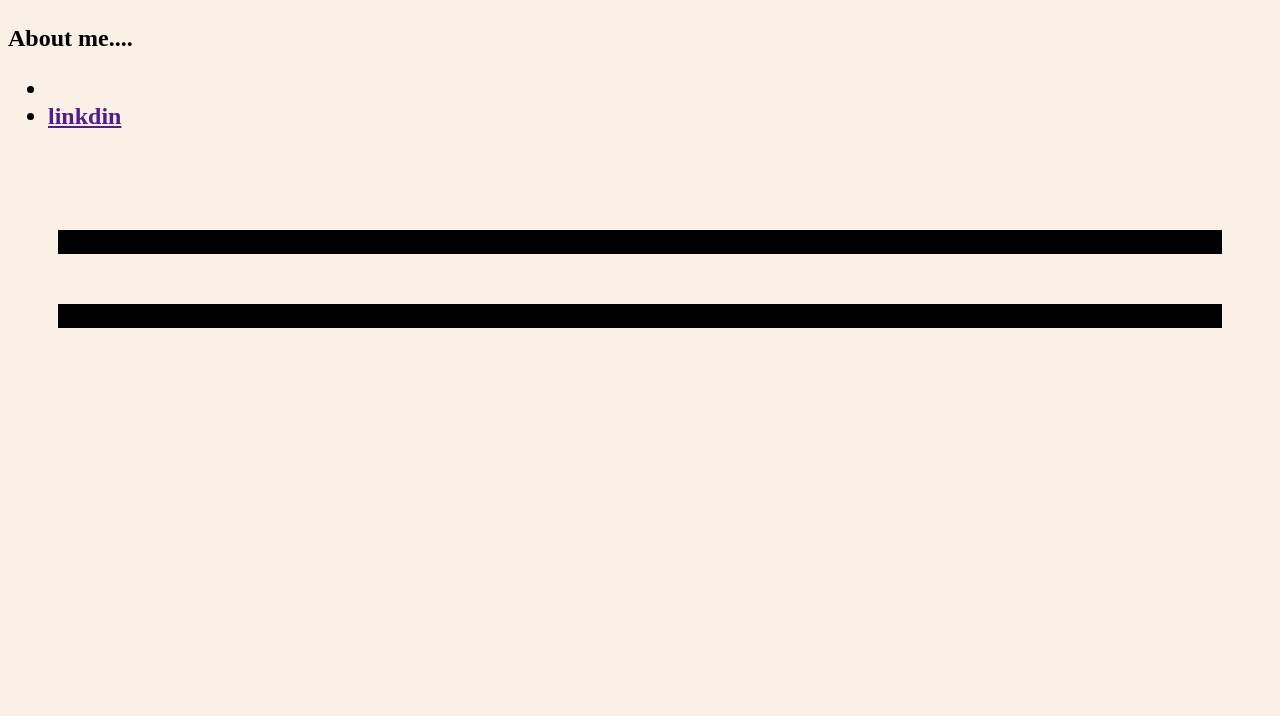
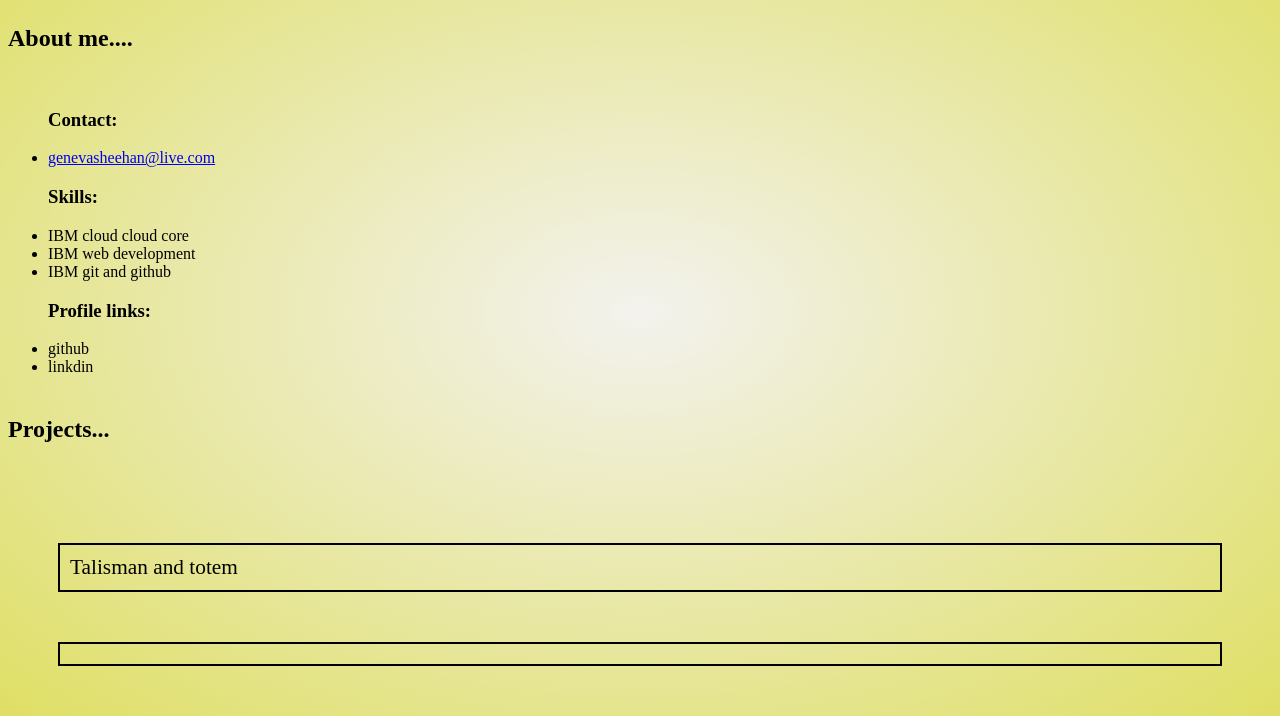
Before and after one commit to gen732/gen732.github.io, a plain HTML site: page index.html in a window 1280 px wide. Shown: the part 92-808 px from the top of the page. Drawn offline with Linux system fonts and the light colour scheme.

Commit message:
added gradient projects

```diff
--- a/index.html
+++ b/index.html
@@ -9,18 +9,32 @@
     <link rel="stylesheet" href="style.css" />
   </head>
   <body>
+    <header> </header>
     <h1>Developer Portfolio: Gen Sheehan</h1>
-    <h2>
-      About me....
+
+    <section>
+    <h2>About me....</h2><br>
+
       <ul>
-        <li><a href=""</li>
+        <H3>Contact:</H3>
+        <li><a href = "mailto: genevasheehan@live.com" >genevasheehan@live.com</a></li></ul>
+      <ul><h3>Skills:</h3>
+        <li>IBM cloud cloud core  </li>
+        <li>IBM web development  </li>
+        <li>IBM git and github </li>
+    </ul>
+      <ul><H3>Profile links:</H3>
+        <li>github</li>
         <li>linkdin</li>
       </ul>
-    </h2>
+    <h2>Projects...</h2>
     <div class="flex-container">
-      <div class="flex-items"></div>
+      <div class=flex-items img src="https://github.com/gen732/gen732.github.io/blob/2cb421ef87371368db7eb245d50bde7216b8cdea/talisman%20and%20totem%20screenshot%202-23.png">Talisman and totem</div>
       <div class="flex-items"></div>
 
     </div>
+
+    <section></section>
+    <footer></footer>
   </body>
 </html>
--- a/style.css
+++ b/style.css
@@ -1,5 +1,6 @@
 body {
   background-color: linen;
+  background: radial-gradient(rgb(243, 242, 238) 0%, rgb(223, 223, 101) 100%);
 }
 h1 {
   margin-top: 40px;
@@ -9,21 +10,21 @@ h1 {
 h2 {
   margin-top: 40px;
   text-align: left;
-    font-family: pirata one
-
+  font-family: pirata one;
 }
-.flex-container{
-    justify-content: flex-end;
+h3 {
+  font-family: pirata one;
+}
+.flex-container {
+  -ms-flex-align: center;
   font-family: pirata one;
   font-size: 16pt;
   outline: black;
   margin-top: 100px;
-
 }
 .flex-items {
-    background-color: black;
-    border: 1px solid; padding: 10px;
+  border: 1px solid;
+  padding: 10px;
   border: 2px solid black;
   margin: 50px 50px 50px 50px;
-
 }
```
Lines whose indentation alone changed are shown as unchanged.
